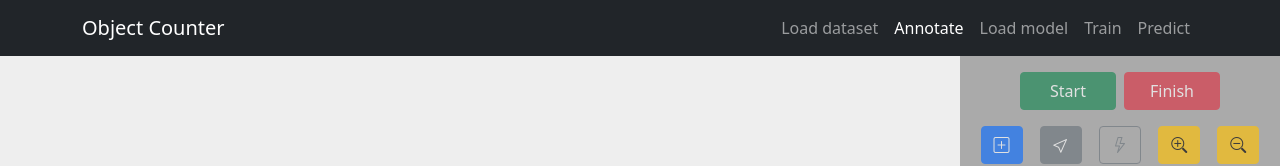
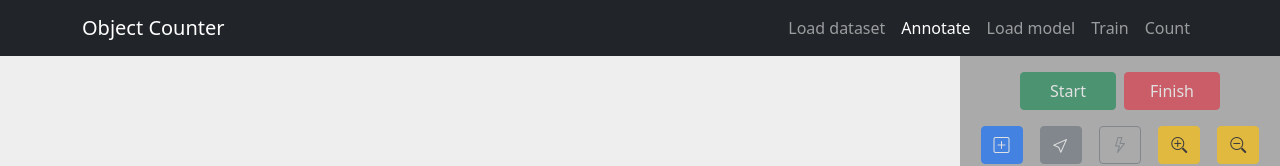
Before and after one commit to kkeroo/object_counter, a React (Create React App) app in the folder client/: page / in a window 1280 px wide. Shown: the top 166 px of the page. Built offline with nearby package versions, Linux system fonts and the light colour scheme; no server answers.

Commit message:
Spremenjen Predict v Count.

```diff
--- a/client/package.json
+++ b/client/package.json
@@ -42,5 +42,5 @@
       "last 1 safari version"
     ]
   },
-  "proxy": "http://localhost:4000"
+  "proxy": "http://192.168.178.41:4000"
 }
--- a/client/src/App.js
+++ b/client/src/App.js
@@ -17,8 +17,8 @@ import Train from './components/Train';
 import LoadModel from './components/LoadModel';
 import Predict from './components/Predict';
 
-let baseUrl = 'http://localhost';
-// let baseUrl = 'http://192.168.178.41';
+// let baseUrl = 'http://localhost';
+let baseUrl = 'http://192.168.178.41';
 
 class App extends Component {
   constructor(props){
--- a/client/src/components/Navbar.js
+++ b/client/src/components/Navbar.js
@@ -18,7 +18,7 @@ function Navigation(props){
                         <Nav.Link href="#1" onClick={() => {props.onAnnotate()}} active={props.page === "annotate"}>Annotate</Nav.Link>
                         <Nav.Link href="#3" onClick={() => {props.onLoadModel()}} active={false}>Load model</Nav.Link>
                         <Nav.Link href="#4" onClick={() => {props.onTrainModel()}} active={props.page === "train"}>Train</Nav.Link>
-                        <Nav.Link href="#5" onClick={() => {props.onPredict()}} active={props.page === "predict"}>Predict</Nav.Link>
+                        <Nav.Link href="#5" onClick={() => {props.onPredict()}} active={props.page === "predict"}>Count</Nav.Link>
                     </Nav>
                 </Navbar.Collapse>
             </Container>
--- a/client/src/components/Predict.jsx
+++ b/client/src/components/Predict.jsx
@@ -21,7 +21,7 @@ const Predict = (props) => {
                         <option value="famnet">FamNet model</option>
                     </select>
 
-                    <Form.Label className="mt-2">Images for prediction</Form.Label>
+                    <Form.Label className="mt-2">Images for counting</Form.Label>
                     <Form.Text hidden={props.method != 'famnet'}><br></br>For FamNet method images with annotations are used.<br></br></Form.Text>
 
                     {/* Used with every method but FamNet */}
@@ -62,7 +62,7 @@ const Predict = (props) => {
 
                     <Button name='predict_btn' variant="success" className="mt-3" onClick={() => {props.onPredict()}} disabled={props.alreadyPredicting}>
                         <div hidden={!props.alreadyPredicting} className="spinner-border spinner-border-sm me-2" role="status"></div>
-                        {props.alreadyPredicting ? "Predicting..." : "Predict"}
+                        {props.alreadyPredicting ? "Counting..." : "Count"}
                     </Button>
                     <Button name='cancel_btn' hidden={!props.alreadyPredicting} onClick={() => {props.onCancelPredicting()}} variant="danger mt-3 ms-3">Cancel predicting</Button>
                 </Col>
--- a/package.json
+++ b/package.json
@@ -20,6 +20,7 @@
   },
   "homepage": "https://github.com/kkeroo/object_counter#readme",
   "dependencies": {
+    "artillery": "^2.0.0-23",
     "axios": "^0.27.2",
     "body-parser": "^1.20.0",
     "compression": "^1.7.4",
```
Also changed, not shown: 2 other files (tests, documents, lock files or other folders).
